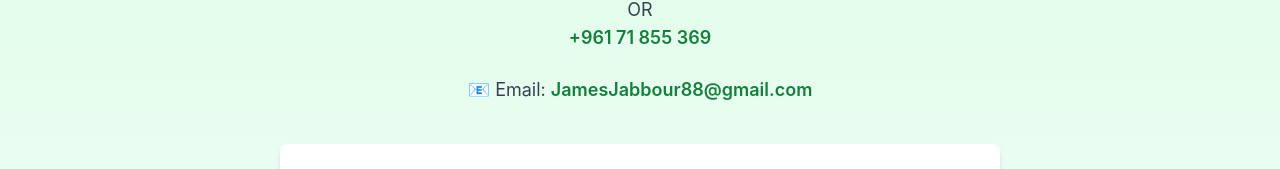
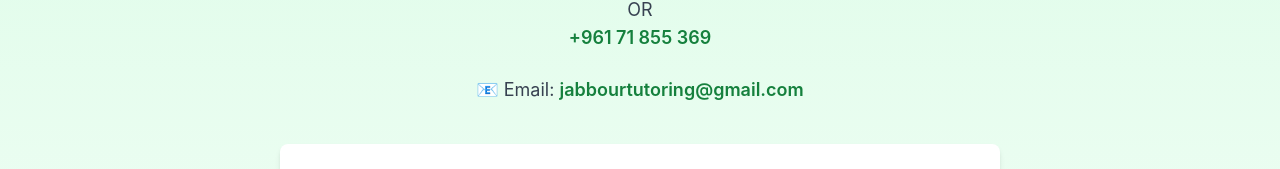
Before and after one commit to Jack34m/jabbour-tutoring-site-fresh, a Next.js app: page /contact in a window 1280 px wide. Shown: the part 280-449 px from the top of the page. Built offline with nearby package versions, Linux system fonts and the light colour scheme.

Commit message:
Fix: Created and added specific google account for tutoring

```diff
--- a/pages/contact.jsx
+++ b/pages/contact.jsx
@@ -81,7 +81,7 @@ export default function ContactPage() {
               href="mailto:JamesJabbour88@gmail.com"
               className="text-green-700 font-semibold hover:underline"
             >
-              JamesJabbour88@gmail.com
+              jabbourtutoring@gmail.com
             </a>
           </p>
 
```
